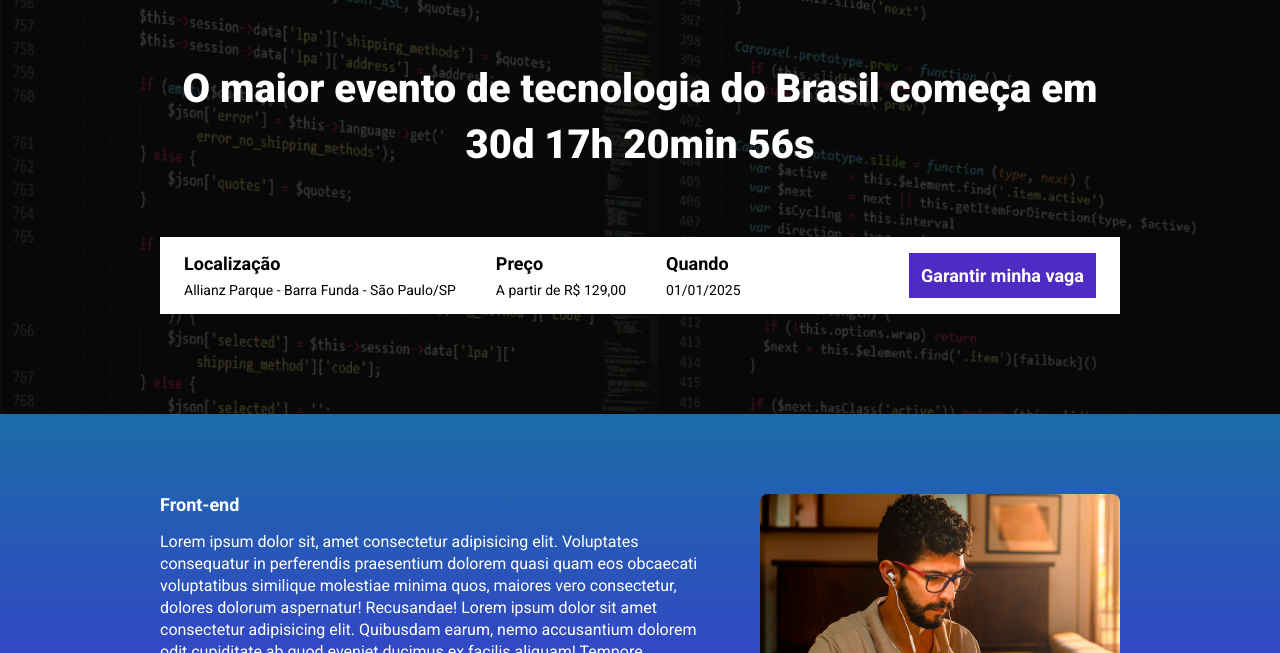
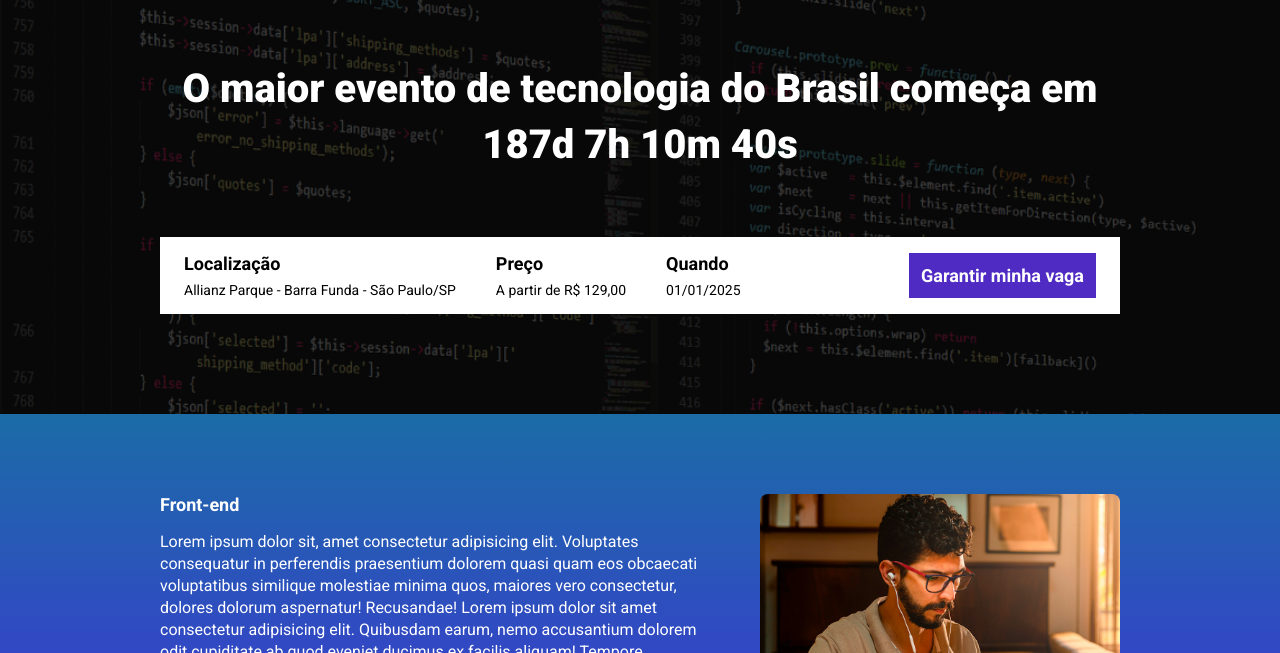
Before and after one commit to lucazmenezez/ebac_tech_talks, a website built with Parcel: page src/index.html in a window 1280 px wide. Shown: the part 147-800 px from the top of the page. Built offline with nearby package versions, Linux system fonts and the light colour scheme.

Commit message:
criando a contagem regressiva

```diff
--- a/package.json
+++ b/package.json
@@ -2,9 +2,9 @@
   "name": "landing-page",
   "version": "1.0.0",
   "description": "",
-  "main": "index.js",
   "scripts": {
     "dev": "parcel src/index.html src/styles/main.scss src/scripts/main.js",
+    "build": "parcel build src/index.html",
     "test": "echo \"Error: no test specified\" && exit 1"
   },
   "author": "",
--- a/src/index.html
+++ b/src/index.html
@@ -15,7 +15,7 @@
         <div class="container">
             <img class="hero__logo" src="./images/ebac_logo.svg" alt="Ebac">
             <p class="hero__text">
-                O maior evento de tecnologia do Brasil começa em 30d 17h 20min 56s
+                O maior evento de tecnologia do Brasil começa em <span id="contador"></span>
             </p>
             <div class="infos-bar">
                 <ul class="infos-bar__infos">
--- a/src/scripts/main.js
+++ b/src/scripts/main.js
@@ -1 +1,30 @@
 AOS.init();
+
+const dataEvento = new Date("dec 12, 2024 19:00:00");
+const timeStampEvento = dataEvento.getTime();
+
+const contador = setInterval(function() {
+    const agora = new Date();
+    const timeStampAtual = agora.getTime();
+
+    const distanciaAteEvento = timeStampEvento - timeStampAtual;
+
+    const diasEmMs = 1000 * 60 * 60 * 24;
+    const horasEmMs = 1000 * 60 * 60;
+    const minutosEmMs = 1000 * 60;
+
+    const diasAteEvento = Math.floor(distanciaAteEvento / diasEmMs);
+    const horasAteEvento = Math.floor(distanciaAteEvento % diasEmMs / horasEmMs);
+    const minutosAteEvento = Math.floor(distanciaAteEvento % horasEmMs / minutosEmMs);
+    const segundosAteEvento = Math.floor(distanciaAteEvento % minutosEmMs / 1000);
+
+    document.getElementById('contador').innerHTML = `${diasAteEvento}d ${horasAteEvento}h ${minutosAteEvento}m ${segundosAteEvento}s`;
+
+    if (distanciaAteEvento < 0) {
+        clearInterval(contador);
+        const timer = document.getElementById('contador');
+        timer.innerHTML = 'EVENTO EXPIRADO';
+        timer.classList.add('evento--expirado');
+    }
+
+}, 1000);
--- a/src/styles/main.scss
+++ b/src/styles/main.scss
@@ -26,3 +26,8 @@
         max-width: 90%;
     }
 }
+
+.evento--expirado {
+    color: red;
+    text-decoration: line-through;
+}
```
